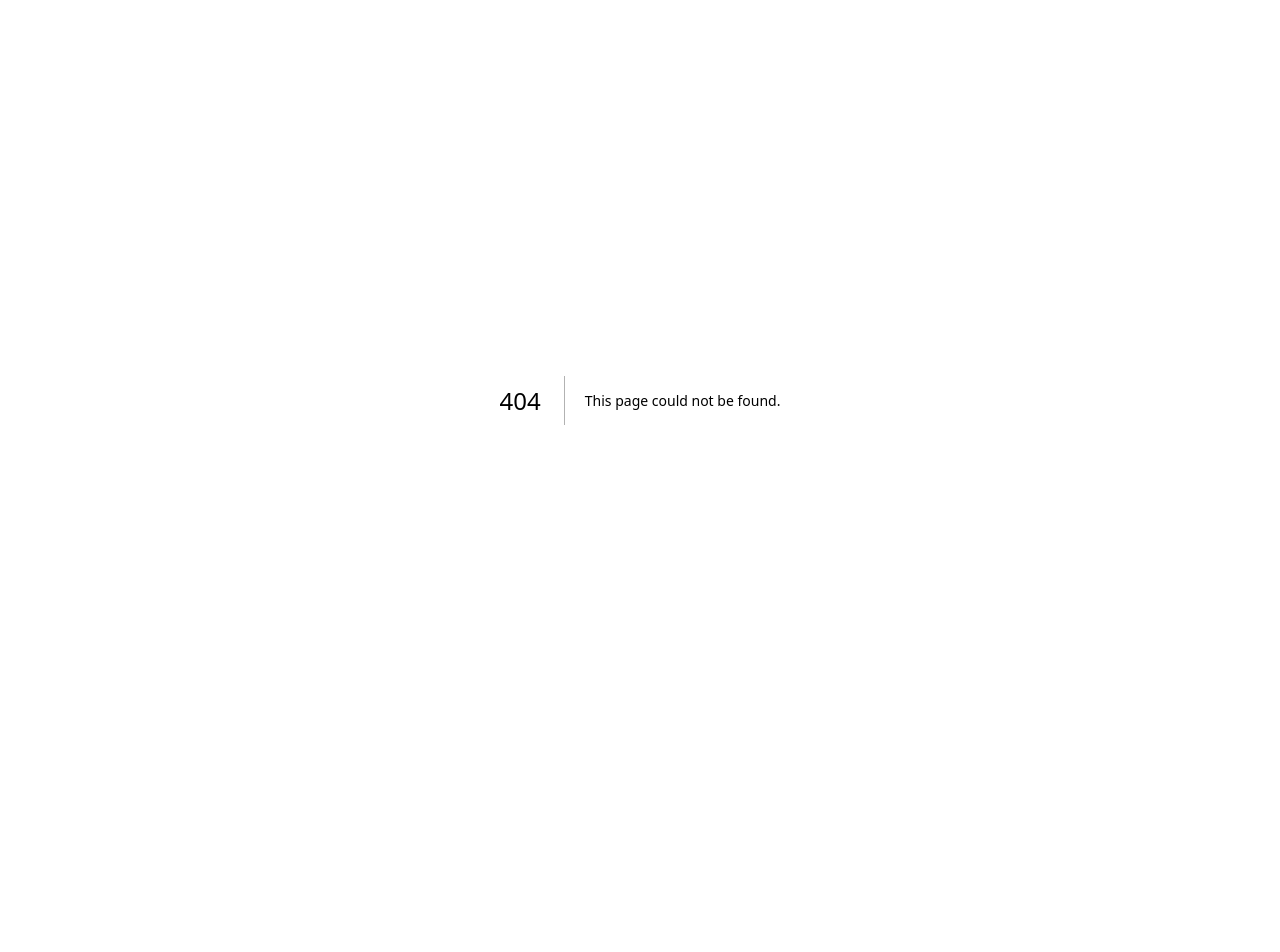
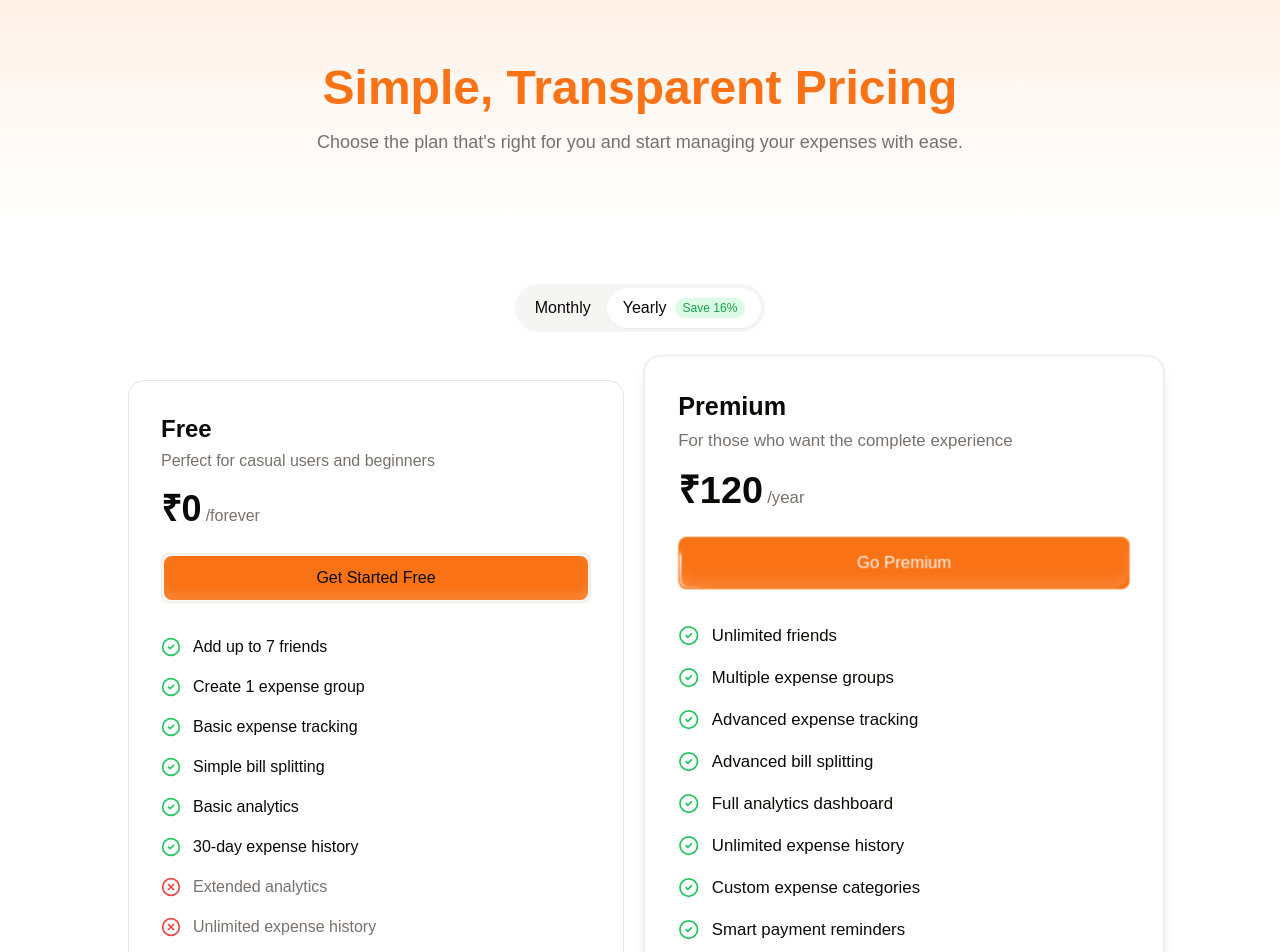
Before and after one commit to soham247/Spending-Diary, a Next.js app: page /pricing in a window 1280 px wide. Before the commit this address had no page. Shown: the top 952 px of the page. Before the commit the page ends 800 px from the top, so only its background shows below. Built offline with nearby package versions, Linux system fonts and the light colour scheme; a web font is replaced by a local one.

Commit message:
pricing page

```diff
--- /dev/null
+++ b/src/app/(public)/layout.tsx
@@ -0,0 +1,14 @@
+"use client"
+import Footer from "@/components/Footer"
+
+const Layout = ({ children }: {children: React.ReactNode}) => {
+
+    return(
+        <div>
+            {children}
+            <Footer />
+        </div>
+    )
+}
+
+export default Layout
--- /dev/null
+++ b/src/app/(public)/pricing/page.tsx
@@ -0,0 +1,211 @@
+"use client";
+
+import { useRouter } from "next/navigation";
+import { CheckCircle2, XCircle, ArrowRight, Sparkles } from "lucide-react";
+import ShimmerButton from "@/components/ui/shimmer-button";
+import { useState } from "react";
+
+interface PricingPlan {
+    name: string;
+    description: string;
+    price: string;
+    period: string;
+    features: Array<{ name: string; included: boolean }>;
+    cta: string;
+    highlight?: boolean;
+}
+
+export default function Pricing() {
+  const router = useRouter();
+  const [billingCycle, setBillingCycle] = useState("yearly");
+
+  const pricing: Record<string, PricingPlan> = {
+    free: {
+      name: "Free",
+      description: "Perfect for casual users and beginners",
+      price: "₹0",
+      period: "/forever",
+      features: [
+        { name: "Add up to 7 friends", included: true },
+        { name: "Create 1 expense group", included: true },
+        { name: "Basic expense tracking", included: true },
+        { name: "Simple bill splitting", included: true },
+        { name: "Basic analytics", included: true },
+        { name: "30-day expense history", included: true },
+        { name: "Extended analytics", included: false },
+        { name: "Unlimited expense history", included: false },
+        { name: "Custom categories", included: false },
+        { name: "Payment reminders", included: false },
+      ],
+      cta: "Get Started Free",
+    },
+    premium: {
+      name: "Premium",
+      description: "For those who want the complete experience",
+      price: billingCycle === "yearly" ? "₹120" : "₹12",
+      period: billingCycle === "yearly" ? "/year" : "/month",
+      features: [
+        { name: "Unlimited friends", included: true },
+        { name: "Multiple expense groups", included: true },
+        { name: "Advanced expense tracking", included: true },
+        { name: "Advanced bill splitting", included: true },
+        { name: "Full analytics dashboard", included: true },
+        { name: "Unlimited expense history", included: true },
+        { name: "Custom expense categories", included: true },
+        { name: "Smart payment reminders", included: true },
+        // { name: "Export to CSV/PDF", included: true },
+        { name: "Priority support", included: true },
+      ],
+      cta: "Go Premium",
+      highlight: true
+    },
+  };
+
+  return (
+    <div className="min-h-screen flex flex-col">
+      <header className="py-16 bg-gradient-to-b from-primary/10 to-transparent text-center">
+        <div className="max-w-4xl mx-auto px-4">
+          <h1 className="text-4xl md:text-5xl font-bold mb-4 text-primary">Simple, Transparent Pricing</h1>
+          <p className="text-lg text-muted-foreground max-w-2xl mx-auto">
+            Choose the plan that's right for you and start managing your expenses with ease.
+          </p>
+        </div>
+      </header>
+
+      <main className="flex-grow pb-8 md:py-16">
+        <div className="max-w-6xl mx-auto px-4">
+          {/* Billing toggle */}
+          <div className="flex justify-center mb-12">
+            <div className="bg-secondary rounded-full p-1 inline-flex">
+              <button
+                onClick={() => setBillingCycle("monthly")}
+                className={`py-2 px-4 rounded-full transition-all ${
+                  billingCycle === "monthly"
+                    ? "bg-background shadow-sm"
+                    : "hover:bg-background/30"
+                }`}
+              >
+                Monthly
+              </button>
+              <button
+                onClick={() => setBillingCycle("yearly")}
+                className={`py-2 px-4 rounded-full transition-all flex items-center ${
+                  billingCycle === "yearly"
+                    ? "bg-background shadow-sm"
+                    : "hover:bg-background/30"
+                }`}
+              >
+                Yearly
+                <span className="ml-2 text-xs font-medium bg-green-100 dark:bg-green-900 text-green-600 dark:text-green-400 px-2 py-0.5 rounded-full">
+                  Save 16%
+                </span>
+              </button>
+            </div>
+          </div>
+
+          {/* Pricing cards */}
+          <div className="grid md:grid-cols-2 gap-8 max-w-5xl mx-auto">
+            {Object.values(pricing).map((plan) => (
+              <div
+                key={plan.name}
+                className={`rounded-2xl overflow-hidden border border-border transition-all ${
+                  plan.highlight
+                    ? "bg-card shadow-lg relative transform md:scale-105 md:-translate-y-2"
+                    : "bg-card/80"
+                }`}
+              >
+                <div className="p-8">
+                  <h2 className="text-2xl font-bold mb-1">{plan.name}</h2>
+                  <p className="text-muted-foreground mb-4">{plan.description}</p>
+                  <div className="flex items-baseline mb-6">
+                    <span className="text-4xl font-bold">{plan.price}</span>
+                    <span className="text-muted-foreground ml-1">
+                      {plan.period}
+                    </span>
+                  </div>
+
+                  <ShimmerButton
+                    borderRadius="8px"
+                    shimmerSize="0.1em"
+                    onClick={() => router.push(plan.name === "Free" ? "/register" : "/checkout")}
+                    className={`w-full py-3 mb-8 ${!plan.highlight && "bg-secondary hover:bg-secondary/80 text-foreground"}`}
+                  >
+                    {plan.cta}
+                  </ShimmerButton>
+
+                  <div className="space-y-4">
+                    {plan.features.map((feature) => (
+                      <div key={feature.name} className="flex items-start">
+                        {feature.included ? (
+                          <CheckCircle2 className="w-5 h-5 text-green-500 dark:text-green-400 mr-3 flex-shrink-0 mt-0.5" />
+                        ) : (
+                          <XCircle className="w-5 h-5 text-red-500 mr-3 flex-shrink-0 mt-0.5" />
+                        )}
+                        <span
+                          className={feature.included ? "" : "text-muted-foreground"}
+                        >
+                          {feature.name}
+                        </span>
+                      </div>
+                    ))}
+                  </div>
+                </div>
+              </div>
+            ))}
+          </div>
+        </div>
+      </main>
+
+      <section className="py-16 bg-secondary/30 mt-16">
+        <div className="max-w-4xl mx-auto px-4 text-center">
+          <h2 className="text-2xl md:text-3xl font-bold mb-4">Frequently Asked Questions</h2>
+          <div className="mt-8 grid md:grid-cols-2 gap-6 text-left">
+            <div className="bg-card p-6 rounded-xl shadow-sm">
+              <h3 className="font-bold text-lg mb-2">Can I upgrade or downgrade my plan?</h3>
+              <p className="text-muted-foreground">
+                Yes, you can upgrade to Premium at any time. If you need to downgrade, you can do so when your current billing period ends.
+              </p>
+            </div>
+
+            <div className="bg-card p-6 rounded-xl shadow-sm">
+              <h3 className="font-bold text-lg mb-2">How does the billing work?</h3>
+              <p className="text-muted-foreground">
+                For Premium plans, we offer monthly or yearly billing. You'll be charged at the beginning of each billing cycle.
+              </p>
+            </div>
+
+            <div className="bg-card p-6 rounded-xl shadow-sm">
+              <h3 className="font-bold text-lg mb-2">What payment methods do you accept?</h3>
+              <p className="text-muted-foreground">
+                We accept all major credit cards, debit cards, UPI, and net banking payments.
+              </p>
+            </div>
+
+            <div className="bg-card p-6 rounded-xl shadow-sm">
+              <h3 className="font-bold text-lg mb-2">Is there a refund policy?</h3>
+              <p className="text-muted-foreground">
+                Yes, we offer a 14-day money-back guarantee if you're not satisfied with your Premium subscription.
+              </p>
+            </div>
+          </div>
+        </div>
+      </section>
+
+      <section className="py-12 bg-primary/5">
+        <div className="max-w-3xl mx-auto text-center px-4">
+          <h2 className="text-2xl font-bold mb-4">Still have questions?</h2>
+          <p className="mb-6 text-muted-foreground">
+            Our team is here to help you choose the right plan for your needs.
+          </p>
+          <button
+            onClick={() => router.push("/contact")}
+            className="inline-flex items-center px-5 py-2 font-medium rounded-lg bg-secondary hover:bg-secondary/80 transition-colors"
+          >
+            Contact Support
+            <ArrowRight className="ml-2 w-4 h-4" />
+          </button>
+        </div>
+      </section>
+    </div>
+  );
+}
```
